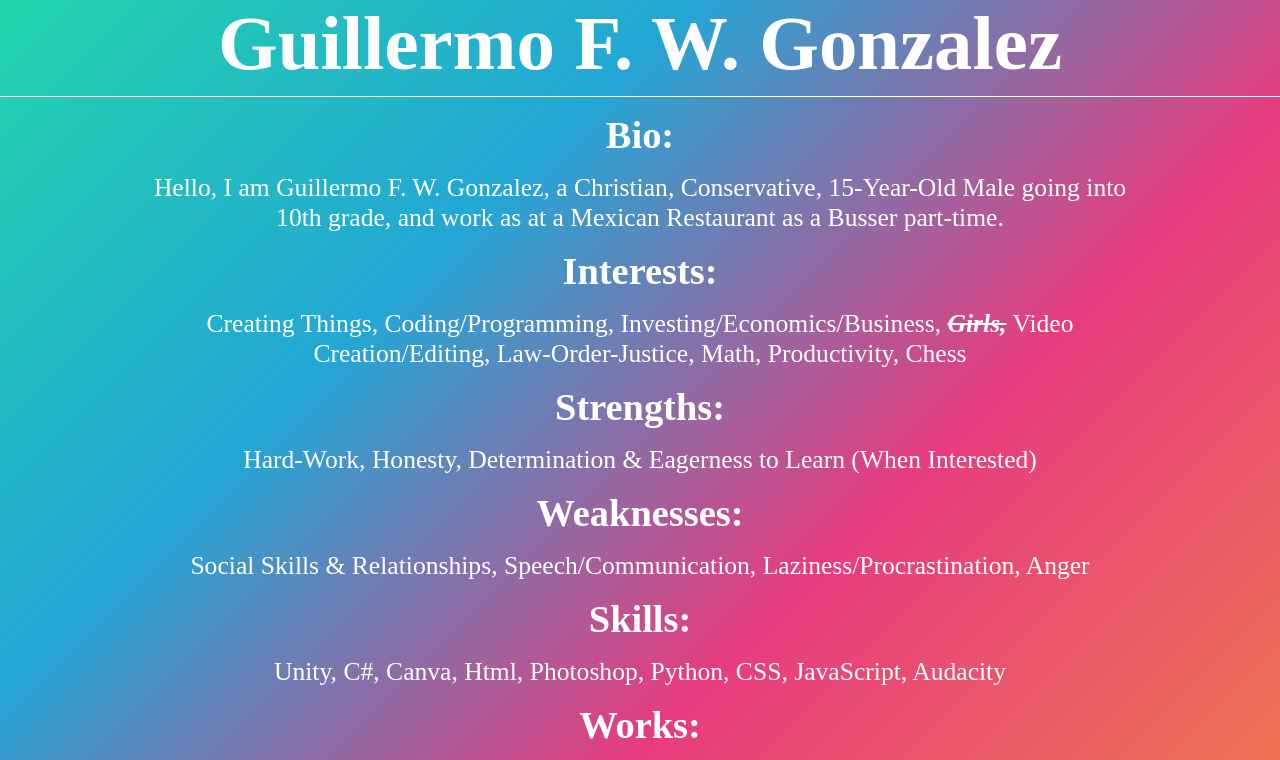
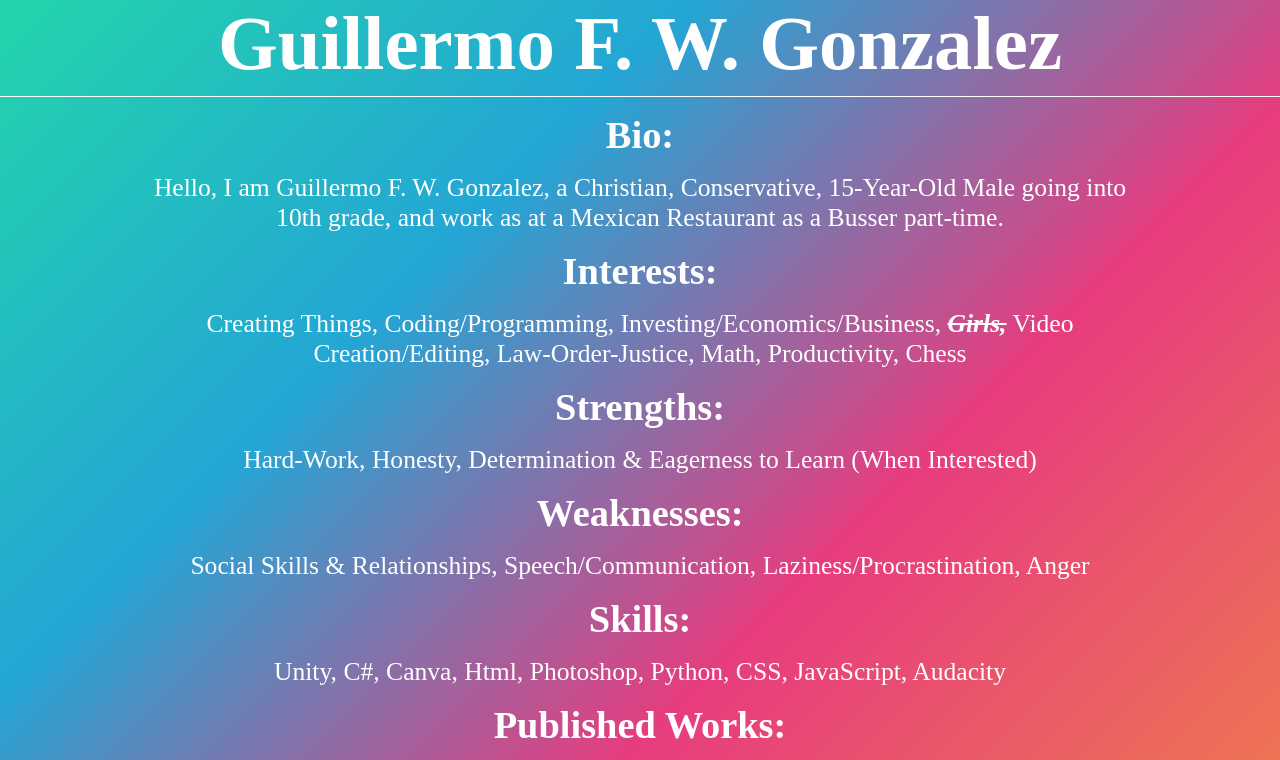
Before and after one commit to GuillermoFWGonzalez/guillermofwgonzalez.github.io, a plain HTML site: page index.html in a window 1280 px wide. Shown: the top 760 px of the page. Drawn offline with Linux system fonts and the light colour scheme.

Commit message:
Update index.html

```diff
--- a/index.html
+++ b/index.html
@@ -23,7 +23,7 @@
 			<p>Social Skills & Relationships, Speech/Communication, Laziness/Procrastination, Anger</p>
 			<h2>Skills:</h2>
 			<p>Unity, C#, Canva, Html, Photoshop, Python, CSS, JavaScript, Audacity</p>
-			<h2>Works:</h2>
+			<h2>Published Works:</h2>
 			<p>
 				<a href="https://guillermofwgonzalez.itch.io/">8 Published Games on Itch.io</a><br>
 				<a href="https://guillermofwgonzalez.github.io/stopwatcher/">Stopwatch Website</a><br>
```
